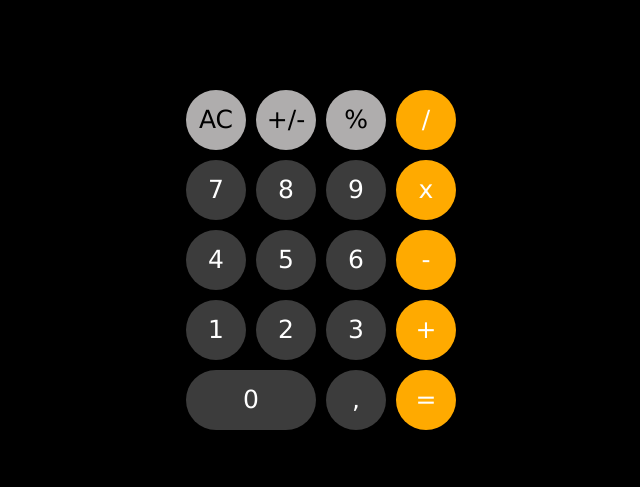
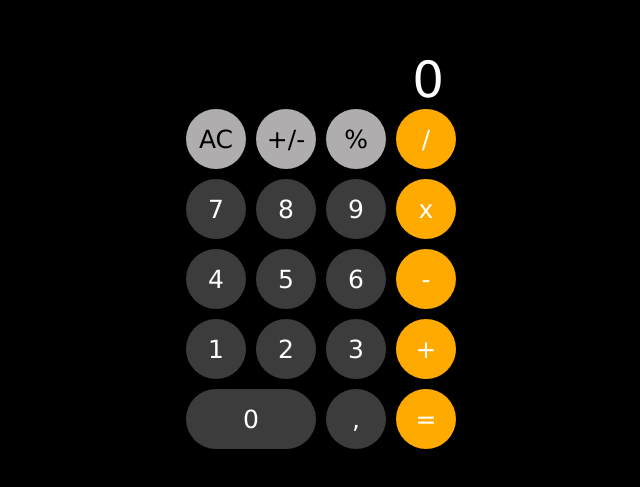
Before and after one commit to MaiaraLisboa/calculadoraIPhone, a plain HTML site: page index.html in a window 1280 px wide. Shown: the part 153-640 px from the top of the page, without its empty margins (319-959 px from the left). Drawn offline with Linux system fonts and the light colour scheme.

Commit message:
arrumar css

```diff
--- a/index.css
+++ b/index.css
@@ -9,16 +9,15 @@ body{
   align-items: center;
   height: 100vh;
   background-color: black;
-  }
+}
 
-  main{
+main{
   /* height: 450px; */
   display: flex;
   flex-direction: column;
   justify-content: end;
   border-radius: 5px;
-
-  }
+}
 
 .linha{
   display:flex;
@@ -38,11 +37,13 @@ body{
   display: flex;
   justify-content: center;
   align-items: center;
-
 }
 
 .visor1{
   text-align: end;
+  color: white;
+  font-size: 50px;
+  padding-right: 12px;
 }
 
 .cinza{
```
